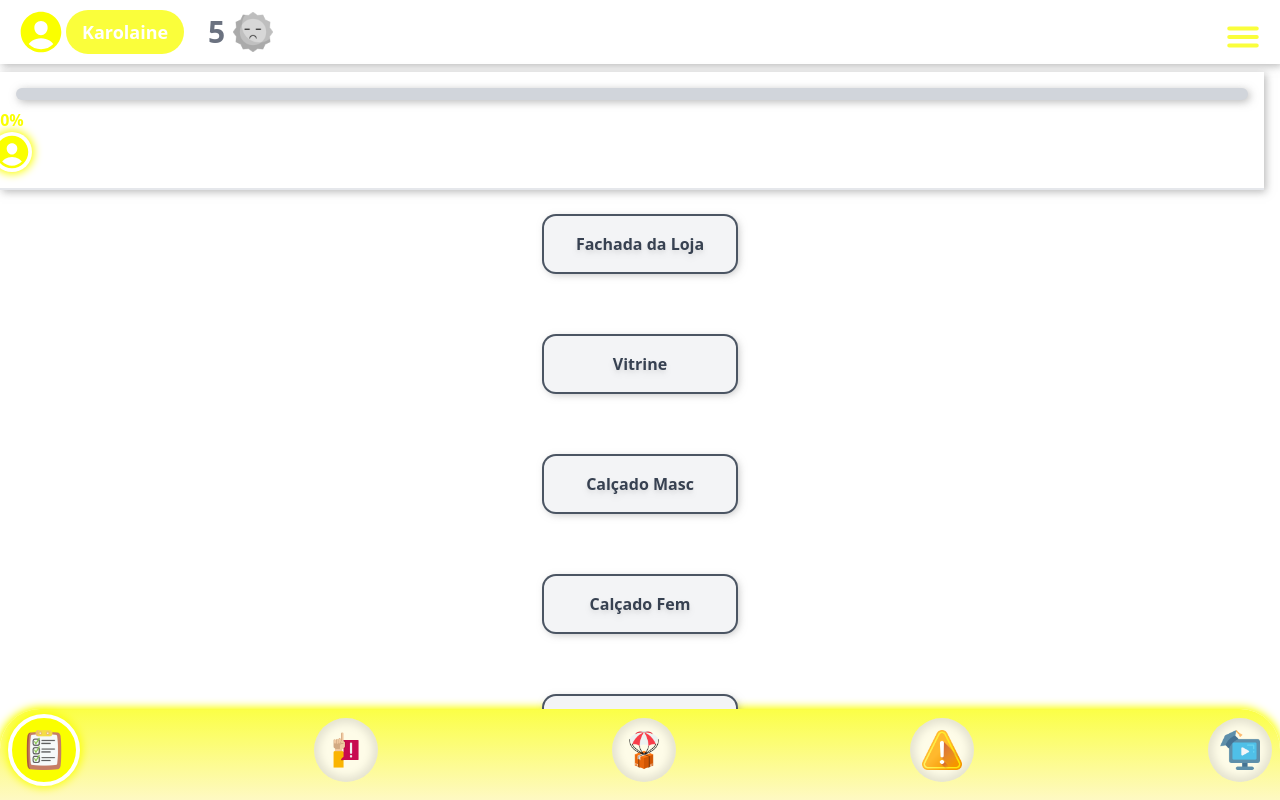
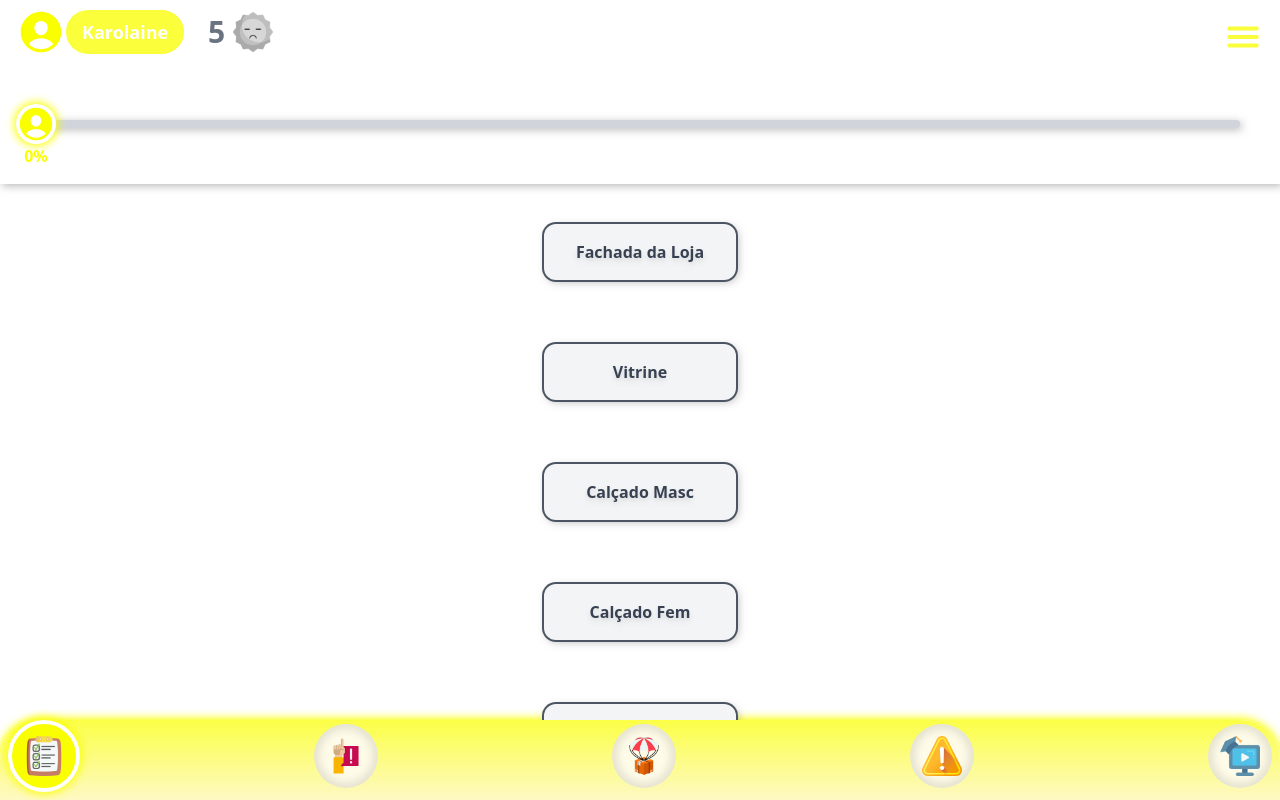
Before and after one commit to LojaDaury/Gerente_Loja, a Next.js app: page / in a window 1280 px wide. Built offline with nearby package versions, Linux system fonts and the light colour scheme; what tailwindcss-animated would draw is missing.

Commit message:
progress_bar

```diff
--- a/src/app/Dashboard/CheckList.tsx
+++ b/src/app/Dashboard/CheckList.tsx
@@ -1,16 +1,21 @@
-import { useEffect, useRef, useState } from "react";
+import { useContext, useEffect, useRef, useState } from "react";
 import { IoPersonCircle, IoTrash, IoCheckmark  } from "react-icons/io5";
 import { IoIosClose } from "react-icons/io";
 
 import Image from "next/image";
 
 import medalha from '../Assets/medalha (1).png';
+import { CompletionContext } from "../hook/useCompletion";
 
 export default function CheckList() {
 
     const [cam, setCam] = useState(false)
 
     const [hasPhoto, setHasPhoto] = useState(false)
+
+    const [ workChecked, setWorkChecked ] = useState(0)
+
+    const {createCompletionPercentage} = useContext(CompletionContext)
 
     const videoRef = useRef<HTMLVideoElement>(null)
     const photoRef = useRef<HTMLCanvasElement>(null)
@@ -71,8 +76,6 @@ export default function CheckList() {
 
     }
 
-    const [ workChecked, setWorkChecked ] = useState(0)
-
     const [ list, setList ] = useState([
         {
             name: 'Fachada da Loja',
@@ -106,8 +109,6 @@ export default function CheckList() {
         },
     ])
 
-    const [completionPercentage, setCompletionPercentage] = useState(0);
-
     const HandleCheck = () => {
         setCam(false)
 
@@ -118,7 +119,7 @@ export default function CheckList() {
             const checkedCount = newList.filter(item => item.check).length; // Usando a lista atualizada
             const totalItems = newList.length;
             const percentage = (checkedCount / totalItems) * 100;
-            setCompletionPercentage(percentage);
+            createCompletionPercentage(percentage);
 
             return newList; // Retornando a nova lista atualizada
           });
@@ -126,7 +127,7 @@ export default function CheckList() {
 
     return (
 
-        <div className="px-10 py-2 w-full h-full overflow-y-scroll ">
+        <div className="px-10  w-full h-full overflow-y-scroll ">
 
             {   (cam == true) ? (
                     <div className="absolute left-0 top-0 right-0 bottom-0 overflow-hidden bg-black z-20">
@@ -174,32 +175,7 @@ export default function CheckList() {
                 )
             }
 
-            <div className="fixed z-10 py-4 border-b-2 shadow-sm_gray bg-white left-0 right-4 px-4">
-
-                <div className="w-full h-3 flex bg-gray-300 rounded-full shadow-sm_gray">
-
-                    { completionPercentage != 0
-                        ? <div style={{ width: `${completionPercentage}%` }} className={`duration-700 flex bg-yellow-500 rounded-full text-yellow-500 shadow-sm_yellow`}/>
-                        : <div/>
-                    }
-
-                </div>
-
-                <div style={{ width: `${completionPercentage}%` }} className={`ml-4 mt-2 duration-700  flex justify-end`}>
-
-                    <div className="flex flex-col items-center">
-                        <text className="text-yellow-500 font-black">{completionPercentage}%</text>
-
-                        <div className="shadow-sm_yellow rounded-full">
-                            <IoPersonCircle size={40} className="text-yellow-500"/>
-                        </div>
-                    </div>
-
-                </div>
-
-            </div>
-
-            <div className="flex flex-col pt-36 p-10 gap-16">
+            <div className="flex flex-col p-10 pb-20 gap-16">
 
                 { list.map( (val, id) => (
                     <div key={id} className="flex flex-col relative items-center">
--- a/src/app/Header/Header.tsx
+++ b/src/app/Header/Header.tsx
@@ -4,12 +4,18 @@ import sun_happy from '../Assets/sun_happy.svg';
 import sun_sad from '../Assets/sun_sad.svg';
 
 import Image from "next/image";
+import { CompletionContext } from "../hook/useCompletion";
+import { useContext } from "react";
 
 export default function Header() {
 
+    const {completionPercentage} = useContext(CompletionContext)
+
     return (
 
-        <div className="h-16 flex justify-between p-4 shadow-sm_gray">
+        <div className="shadow-sm_gray flex flex-col z-10">
+
+            <div className="h-16 flex justify-between p-4  z-10">
 
                 <div className="flex items-center justify-center gap-6">
 
@@ -39,5 +45,29 @@ export default function Header() {
 
             </div>
 
+            <div className=" py-14 bg-white px-10">
+
+                <div className="w-full h-2 flex bg-gray-300 rounded-full shadow-sm_gray">
+
+                    <div style={{ width: `${completionPercentage}%` }} className={`duration-700 relative bg-yellow-500 rounded-full text-yellow-500 shadow-sm_yellow`}>
+
+                        <div className="flex absolute -right-4 -top-4 flex-col items-center ">
+
+                            <div className="shadow-sm_yellow bg-white rounded-full">
+                                <IoPersonCircle size={40} className="text-yellow-500"/>
+                            </div>
+
+                            <text className="text-yellow-500 font-black">{completionPercentage}%</text>
+
+                        </div>
+
+                    </div>
+
+                </div>
+
+            </div>
+
+        </div>
+
     )
 }
--- /dev/null
+++ b/src/app/hook/useCompletion.tsx
@@ -0,0 +1,31 @@
+import React, { createContext, ReactNode, useContext, useState } from 'react';
+
+interface CompletionProviderProps {
+    children: ReactNode;
+ }
+
+// Definindo o tipo para os dados do contexto
+interface CompletionContextData {
+  completionPercentage: number;
+  createCompletionPercentage: ( id: number ) => void;
+}
+
+// Criando o contexto
+export const CompletionContext = createContext<CompletionContextData>(
+    {} as CompletionContextData
+);
+
+// Criando um componente de provedor para encapsular outros componentes
+export function CompletionProvider ({ children }: CompletionProviderProps) {
+  const [completionPercentage, setCompletionPercentage] = useState(0);
+
+  function createCompletionPercentage (percentage: number) {
+    setCompletionPercentage(percentage)
+  }
+
+  return (
+    <CompletionContext.Provider value={{completionPercentage, createCompletionPercentage}}>
+      {children}
+    </CompletionContext.Provider>
+  );
+};
--- a/src/app/page.tsx
+++ b/src/app/page.tsx
@@ -3,17 +3,22 @@
 import Header from "./Header/Header";
 import CheckList from "./Dashboard/CheckList";
 import NavBar from "./Footer/NavBar";
+import { CompletionProvider } from "./hook/useCompletion";
 
 export default function Home() {
 
   return (
     <main className="w-screen h-screen flex flex-col ">
 
-      <Header/>
+      <CompletionProvider>
 
-      <CheckList/>
+        <Header/>
 
-      <NavBar/>
+        <CheckList/>
+
+        <NavBar/>
+
+      </CompletionProvider>
 
     </main>
   );
```
Also changed, not shown: .anotações.txt. Lines whose indentation alone changed are shown as unchanged.
